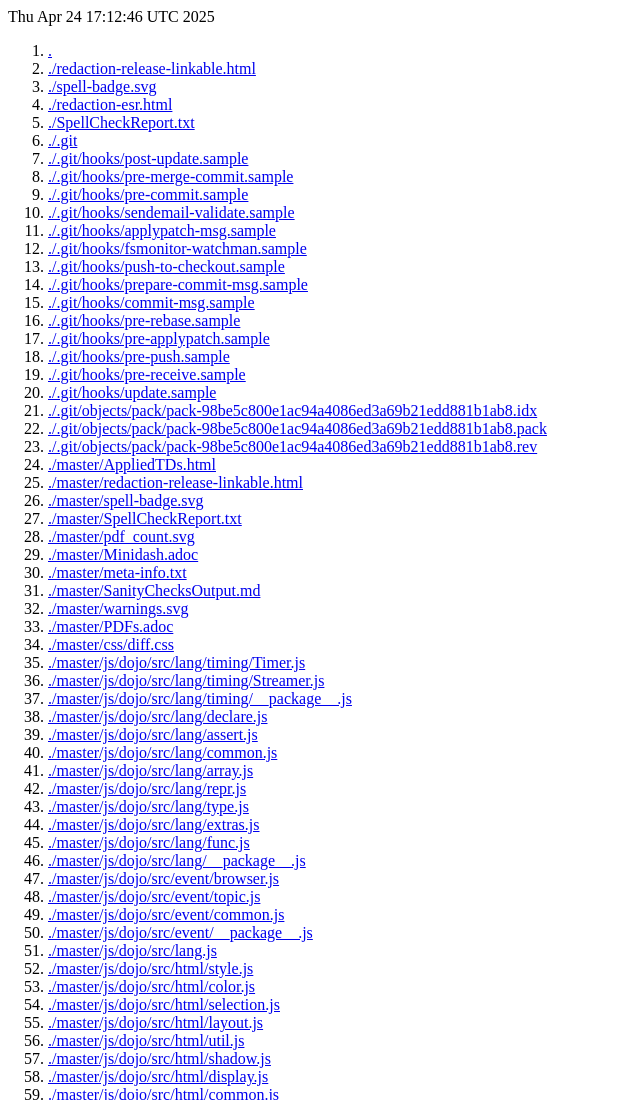
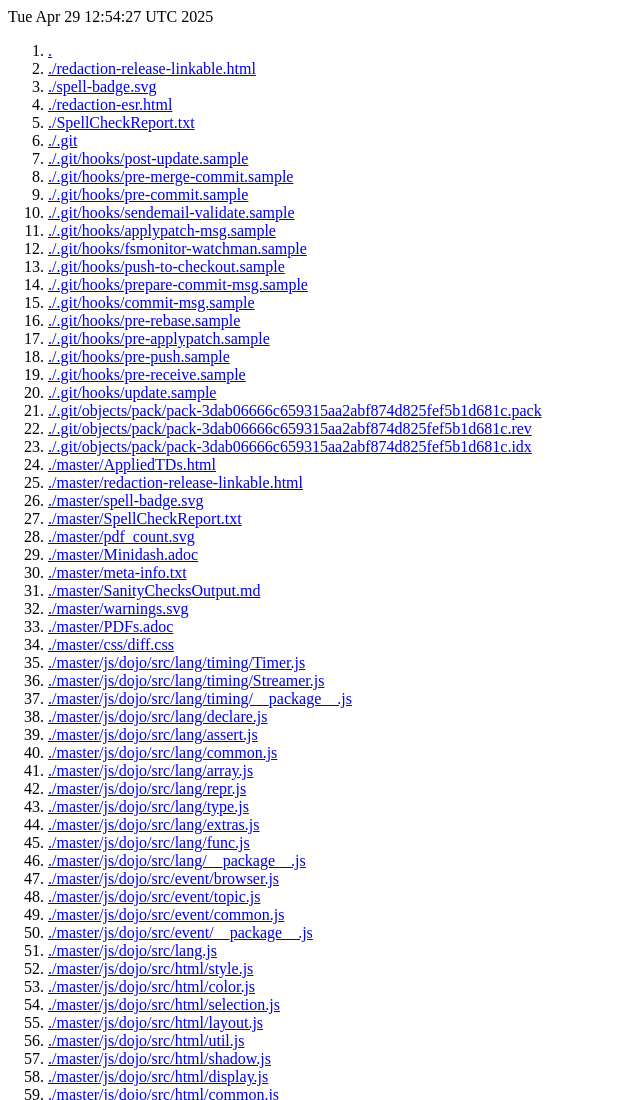
Before and after one commit to commoncriteria/redaction, a plain HTML site: page index.html in a window 1280 px wide. Shown: the top 1100 px of the page, without its empty margins (0-640 px from the left). Drawn offline with Linux system fonts and the light colour scheme.

Commit message:
Deploying to gh-pages from @ commoncriteria/redaction@58580e52432b003b508ae4d8edd482a96a343c72 🚀

```diff
--- a/index.html
+++ b/index.html
@@ -1,5 +1,5 @@
 <html><head><title>Listing</title></head><body>
-Thu Apr 24 17:12:46 UTC 2025
+Tue Apr 29 12:54:27 UTC 2025
 <br/><ol>
 <li><a href='.'>.</a></li>
 <li><a href='./redaction-release-linkable.html'>./redaction-release-linkable.html</a></li>
@@ -21,9 +21,9 @@ Thu Apr 24 17:12:46 UTC 2025
 <li><a href='./.git/hooks/pre-push.sample'>./.git/hooks/pre-push.sample</a></li>
 <li><a href='./.git/hooks/pre-receive.sample'>./.git/hooks/pre-receive.sample</a></li>
 <li><a href='./.git/hooks/update.sample'>./.git/hooks/update.sample</a></li>
-<li><a href='./.git/objects/pack/pack-98be5c800e1ac94a4086ed3a69b21edd881b1ab8.idx'>./.git/objects/pack/pack-98be5c800e1ac94a4086ed3a69b21edd881b1ab8.idx</a></li>
-<li><a href='./.git/objects/pack/pack-98be5c800e1ac94a4086ed3a69b21edd881b1ab8.pack'>./.git/objects/pack/pack-98be5c800e1ac94a4086ed3a69b21edd881b1ab8.pack</a></li>
-<li><a href='./.git/objects/pack/pack-98be5c800e1ac94a4086ed3a69b21edd881b1ab8.rev'>./.git/objects/pack/pack-98be5c800e1ac94a4086ed3a69b21edd881b1ab8.rev</a></li>
+<li><a href='./.git/objects/pack/pack-3dab06666c659315aa2abf874d825fef5b1d681c.pack'>./.git/objects/pack/pack-3dab06666c659315aa2abf874d825fef5b1d681c.pack</a></li>
+<li><a href='./.git/objects/pack/pack-3dab06666c659315aa2abf874d825fef5b1d681c.rev'>./.git/objects/pack/pack-3dab06666c659315aa2abf874d825fef5b1d681c.rev</a></li>
+<li><a href='./.git/objects/pack/pack-3dab06666c659315aa2abf874d825fef5b1d681c.idx'>./.git/objects/pack/pack-3dab06666c659315aa2abf874d825fef5b1d681c.idx</a></li>
 <li><a href='./master/AppliedTDs.html'>./master/AppliedTDs.html</a></li>
 <li><a href='./master/redaction-release-linkable.html'>./master/redaction-release-linkable.html</a></li>
 <li><a href='./master/spell-badge.svg'>./master/spell-badge.svg</a></li>
```
Also changed, not shown: master/effective.xml (line endings or trailing spaces), master/meta-info.txt.
